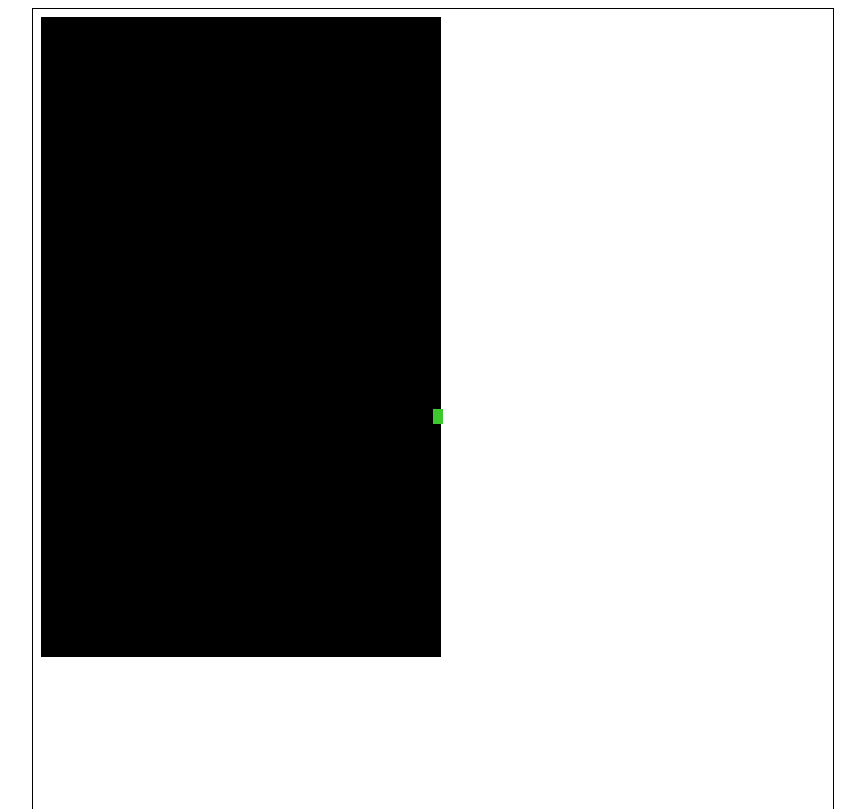
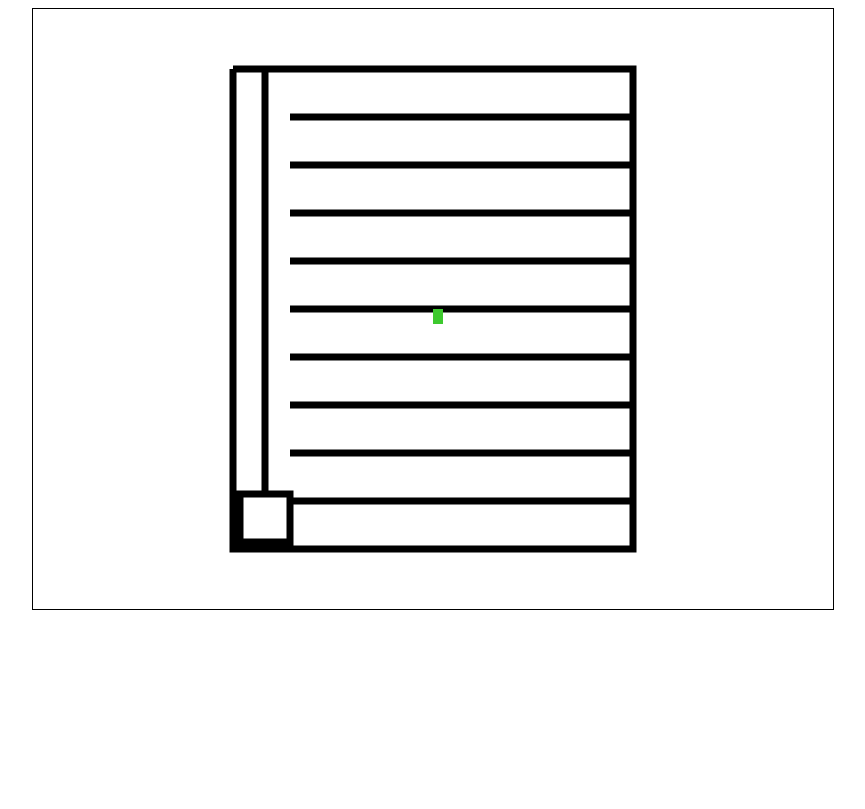
Before and after one commit to liamsain/lift-system, a website: page index.html in a window 1280 px wide. Shown: the top 809 px of the page, without its empty margins (207-1072 px from the left). Drawn offline with Linux system fonts and the light colour scheme.

Commit message:
draw floors and lift. for some bizzare reason the Building vars are not being updated

```diff
--- a/index.html
+++ b/index.html
@@ -8,7 +8,7 @@
   <title>Document</title>
 </head>
 <body>
-  <canvas id="theCanvas" width="800" height="800"></canvas>
+  <canvas id="theCanvas" width="800" height="600"></canvas>
   <script src="main.js"></script>
 </body>
 </html>
--- a/main.js
+++ b/main.js
@@ -4,20 +4,52 @@ const entrance = { x: canvas.clientWidth, y: canvas.clientHeight };
 
 class Building {
   constructor() {
-    this.x = canvas.width / 100;
-    this.y = canvas.height / 100;
+    this.x = canvas.width / 4;
+    this.y = canvas.height / 10;
     this.width = canvas.width * 0.5;
     this.height = canvas.height * 0.8;
     this.colour = "#000000";
+    this.floorHeight = this.height / 10;
+    this.strokeLineWidth = 7;
+    this.liftWidth = this.width / 8;
+    this.liftHeight = this.floorHeight;
+    this.liftX = this.x + this.strokeLineWidth;
+    this.liftY = (this.y + this.height) - this.liftHeight - this.strokeLineWidth;
   }
-  draw() {
+  drawOutline(ctx) {
+    ctx.moveTo(this.x, this.y);
+    ctx.lineTo(this.x, this.y + this.height);
+    ctx.lineTo(this.x + this.width, this.y + this.height);
+    ctx.lineTo(this.x + this.width, this.y);
+    ctx.lineTo(this.x, this.y);
+  }
+
+  drawFloors(ctx) {
+    for(let i = 0; i < this.height; i += this.floorHeight){
+      ctx.moveTo(this.x + this.liftWidth + this.strokeLineWidth, this.y + i);
+      ctx.lineTo(this.x + this.width, this.y + i);
+    }
+  }
+
+  drawLift(ctx) {
+    const liftCenterTopX = this.liftX + this.liftWidth / 2;
+    ctx.moveTo(liftCenterTopX, this.liftY);
+    ctx.lineTo(liftCenterTopX, this.y);
+    ctx.rect(this.liftX, this.liftY, this.liftWidth, this.liftHeight);
+  }
+
+  draw(ctx) {
     ctx.beginPath();
-    ctx.rect(this.x, this.y, this.width, this.height);
-    ctx.fillStyle = this.colour;
-    ctx.fill();
+    this.drawOutline(ctx);
+    this.drawFloors(ctx);
+    this.drawLift(ctx);
+    ctx.strokeStyle = this.colour;
+    ctx.lineWidth = this.strokeLineWidth;
+    ctx.stroke();
     ctx.closePath();
   }
 }
+
 class Person {
   constructor(x, y) {
     this.x = x;
@@ -25,6 +57,7 @@ class Person {
     this.width = 10;
     this.height = 15;
     this.colour = "#3dc92e";
+    this.whatever = 5;
   };
   draw(ctx) {
     ctx.beginPath();
@@ -45,7 +78,7 @@ function drawPeople() {
 function draw() {
   ctx.clearRect(0, 0, canvas.clientWidth, canvas.clientHeight);
   const building = new Building();
-  building.draw();
+  building.draw(ctx);
   drawPeople();
   requestAnimationFrame(draw);
 }
```
